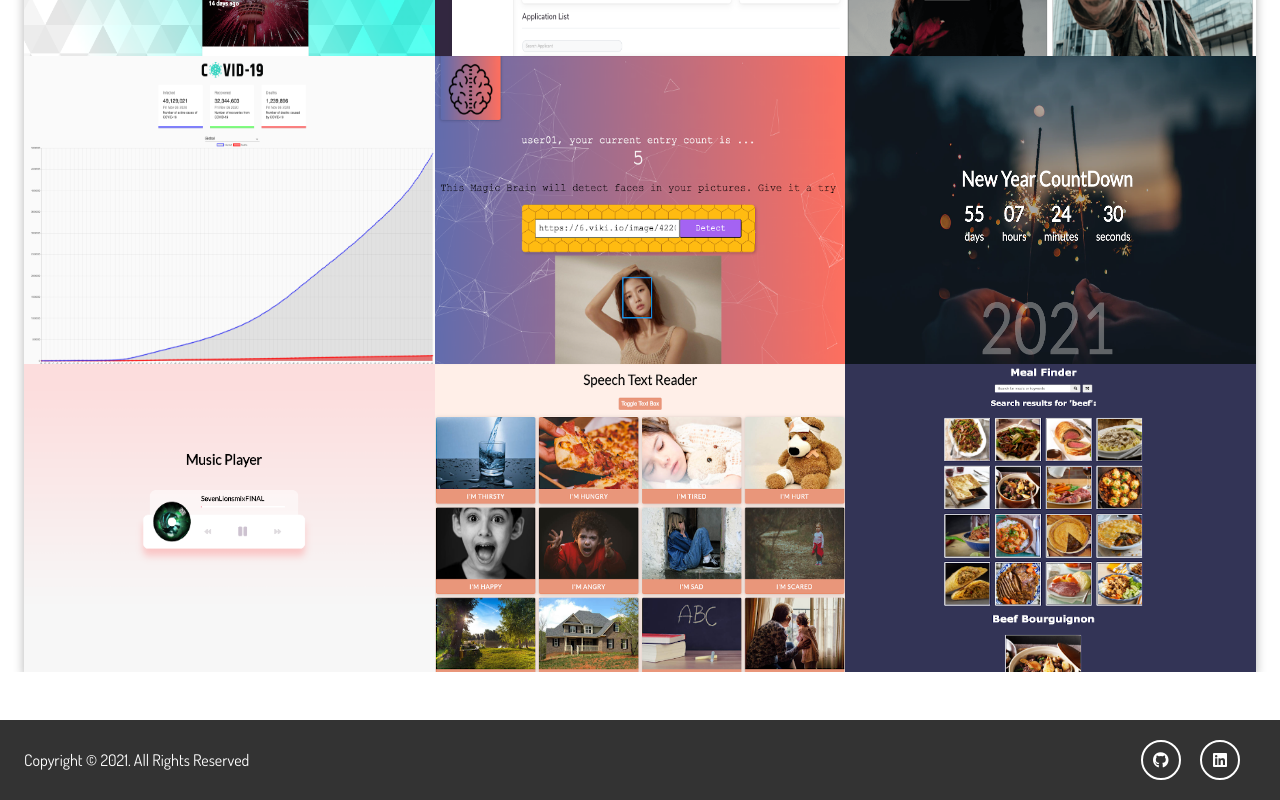
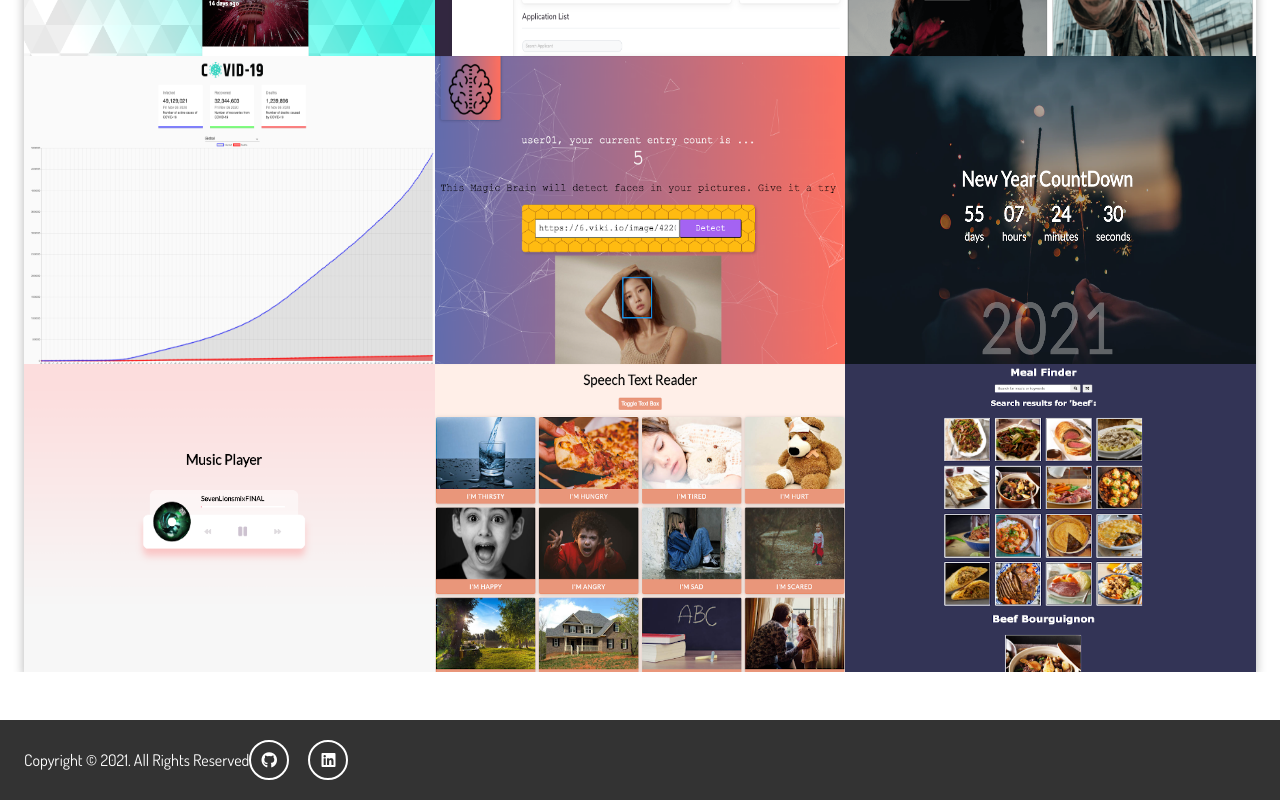
Before and after one commit to dylangit01/Dylan_Portfolio_2020_Rework, a website: page dist/project.html in a window 1280 px wide. Shown: the part 542-1342 px from the top of the page. Drawn offline with Linux system fonts and the light colour scheme.

Commit message:
update title desc

```diff
--- a/dist/project.html
+++ b/dist/project.html
@@ -8,7 +8,7 @@
 
   <link rel="stylesheet" href="css/main.css">
   <link rel="icon" href="./img/logo-dd.png">
-  <title>My Projects | Web-developer & Creator</title>
+  <title>My Projects | Full Stack Web Developer</title>
 </head>
 <body>
   <header id="header-inner">
@@ -167,8 +167,8 @@
 
 
   <!--  Footer-->
-  <footer id="main-footer">
-    <div class="footer-content container">
+  <footer id="main-footer" style="position: relative;">
+    <div class="footer-content container" style="position: absolute; bottom: 0;">
       <P>Copyright &copy; 2021. All Rights Reserved</P>
       <div class="social">
         <a href="https://github.com/dylangit01" target="_blank">
```
Also changed, not shown: dist/about.html (+1 -1 lines), dist/contact.html (+1 -1 lines), dist/index.html (+1 -1 lines).
